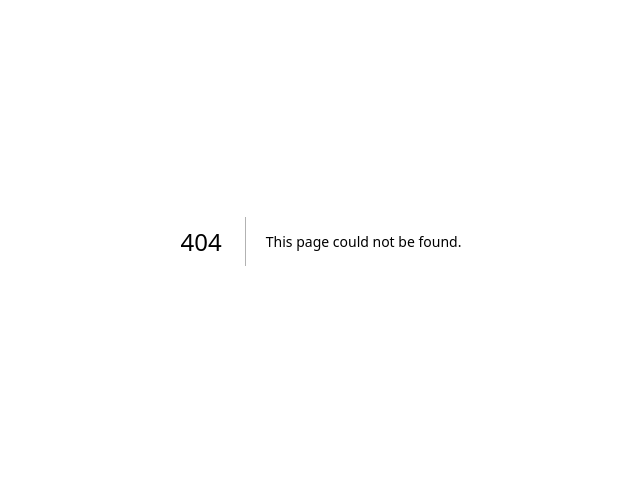
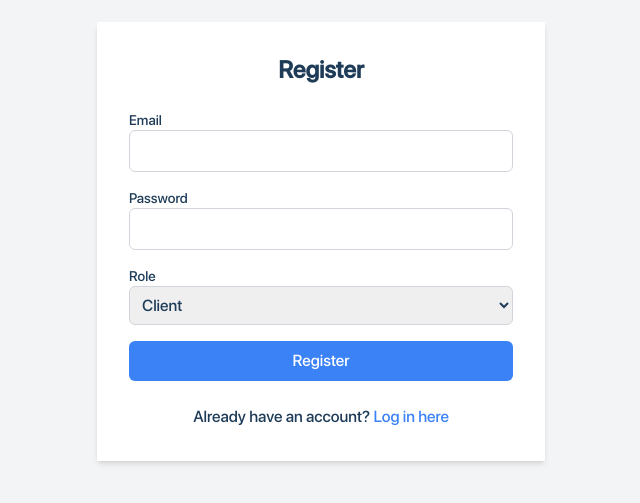
Before and after one commit to BluYiti/boltusaus-butterfly, a Next.js app: page /shared/pages/register in a window 1280 px wide. Before the commit this address had no page. Shown: the part 159-662 px from the top of the page, without its empty margins (319-959 px from the left). Built offline with nearby package versions, Linux system fonts and the light colour scheme; no server answers.

Commit message:
Trying to register users

```diff
--- a/src/app/appwrite.ts
+++ b/src/app/appwrite.ts
@@ -2,17 +2,17 @@ import { Client, Account } from 'appwrite';
 
 const client = new Client();
 
-// This code checks for environmentables for appwrite configuration
+// Check for environment variables
 if (!process.env.NEXT_PUBLIC_APPWRITE_ENDPOINT || !process.env.NEXT_PUBLIC_PROJECT_ID) {
   throw new Error("Missing environment variables for Appwrite configuration.");
 }
 
 client
-  .setEndpoint(process.env.NEXT_PUBLIC_APPWRITE_ENDPOINT)
-  .setProject(process.env.NEXT_PUBLIC_PROJECT_ID);
+  .setEndpoint(process.env.NEXT_PUBLIC_APPWRITE_ENDPOINT) // Set your Appwrite endpoint
+  .setProject(process.env.NEXT_PUBLIC_PROJECT_ID); // Set your project ID
 
 const account = new Account(client);
 
 export { client, account };
 
-export {ID} from 'appwrite'
+export { ID } from 'appwrite'; // Allows you to generate unique IDs
--- /dev/null
+++ b/src/app/shared/hooks/registerUserWithRole.tsx
@@ -0,0 +1,39 @@
+'use client'
+
+import { ID, Databases, Account, AppwriteException } from 'appwrite';
+import { client } from '../../appwrite'; // Your appwrite.ts configuration file
+
+// Initialize Appwrite services
+const databases = new Databases(client);
+const account = new Account(client);
+
+export { databases, account };
+
+export const registerUserWithRole = async (email: string, password: string, role: string) => {
+    try {
+      // Step 1: Create a new user in Appwrite (with email and password)
+      const user = await account.create(ID.unique(), email, password);
+
+      // Step 2: Store non-sensitive user information (like role) in the Appwrite database
+      const databaseId = '66e8072f003d15a5c7c8';
+      const collectionId = '66e8073d0036add04813';
+
+      // Create the document with non-sensitive information (omit the password)
+      await databases.createDocument(databaseId, collectionId, ID.unique(), {
+        role: role,
+        email: email,
+        userId: user.$id,  // Store the user ID (optional)
+      });
+
+      console.log("User registered successfully:", user.$id);
+      return user;
+    } catch (error) {
+      if (error instanceof AppwriteException) {
+        if (error.code === 409) { // 409 Conflict is thrown for duplicate users
+          return { error: "User with this email already exists." };
+        }
+      }
+      console.error("Error registering user:", error);
+      return { error: "An error occurred during registration. Please try again." };
+    }
+  };
--- /dev/null
+++ b/src/app/shared/pages/register/page.tsx
@@ -0,0 +1,110 @@
+'use client'
+
+import { useState } from 'react';
+import { redirect } from 'next/navigation'
+import { registerUserWithRole } from '../../hooks/registerUserWithRole'; // Assuming the registration logic is in lib/user
+
+const RegisterPage = () => {
+  const [email, setEmail] = useState('');
+  const [password, setPassword] = useState('');
+  const [role, setRole] = useState('client'); // Default role to 'client'
+  const [error, setError] = useState('');
+
+  const handleRegister = async (e: React.FormEvent) => {
+    e.preventDefault();
+
+    try {
+      setError('');  // Clear previous errors
+      const result = await registerUserWithRole(email, password, role);
+
+      if (result?.error) {
+        setError(result.error); // Set the error from the result
+      } else {
+        // Handle successful registration (e.g., navigate to another page)
+        console.log("Registration successful");
+        redirect('/login') // Redirect to login or home page after registration
+      }
+    } catch (err) {
+        setError("An unexpected error occurred during registration.");
+
+        // Clear input fields if an unexpected error occurs
+        setEmail('');
+        setPassword('');
+        setRole('user');
+    }
+  };
+
+  return (
+    <div className="flex items-center justify-center min-h-screen bg-gray-100">
+      <div className="w-full max-w-md p-8 space-y-6 bg-white shadow-md">
+        <h2 className="text-2xl font-bold text-center">Register</h2>
+
+        {error && <p className="text-red-500">{error}</p>}
+
+        <form onSubmit={handleRegister} className="space-y-4">
+          <div>
+            <label htmlFor="email" className="block text-sm font-medium">
+              Email
+            </label>
+            <input
+              id="email"
+              type="email"
+              value={email}
+              onChange={(e) => setEmail(e.target.value)}
+              className="w-full p-2 border border-gray-300 rounded-md"
+              required
+            />
+          </div>
+
+          <div>
+            <label htmlFor="password" className="block text-sm font-medium">
+              Password
+            </label>
+            <input
+              id="password"
+              type="password"
+              value={password}
+              onChange={(e) => setPassword(e.target.value)}
+              className="w-full p-2 border border-gray-300 rounded-md"
+              required
+            />
+          </div>
+
+          <div>
+            <label htmlFor="role" className="block text-sm font-medium">
+              Role
+            </label>
+            <select
+              id="role"
+              value={role}
+              onChange={(e) => setRole(e.target.value)}
+              className="w-full p-2 border border-gray-300 rounded-md"
+              required
+            >
+              <option value="client">Client</option>
+              <option value="associate">Associate</option>
+              <option value="psychotherapist">Psychotherapist</option>
+              <option value="admin">Admin</option>
+            </select>
+          </div>
+
+          <button
+            type="submit"
+            className="w-full py-2 text-white bg-blue-500 rounded-md hover:bg-blue-600"
+          >
+            Register
+          </button>
+        </form>
+
+        <p className="text-center">
+          Already have an account?{' '}
+          <a href="/login" className="text-blue-500">
+            Log in here
+          </a>
+        </p>
+      </div>
+    </div>
+  );
+};
+
+export default RegisterPage;
```
